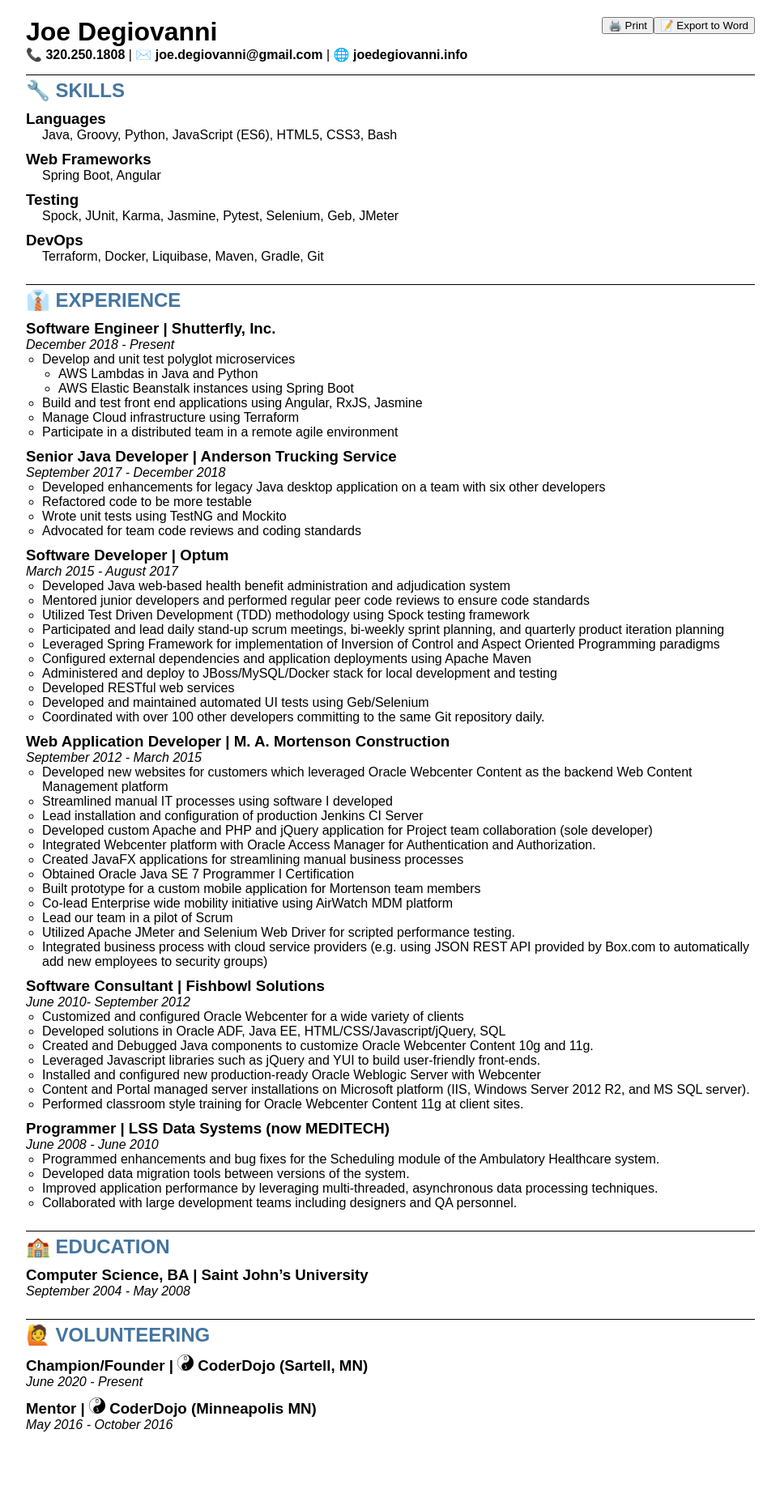
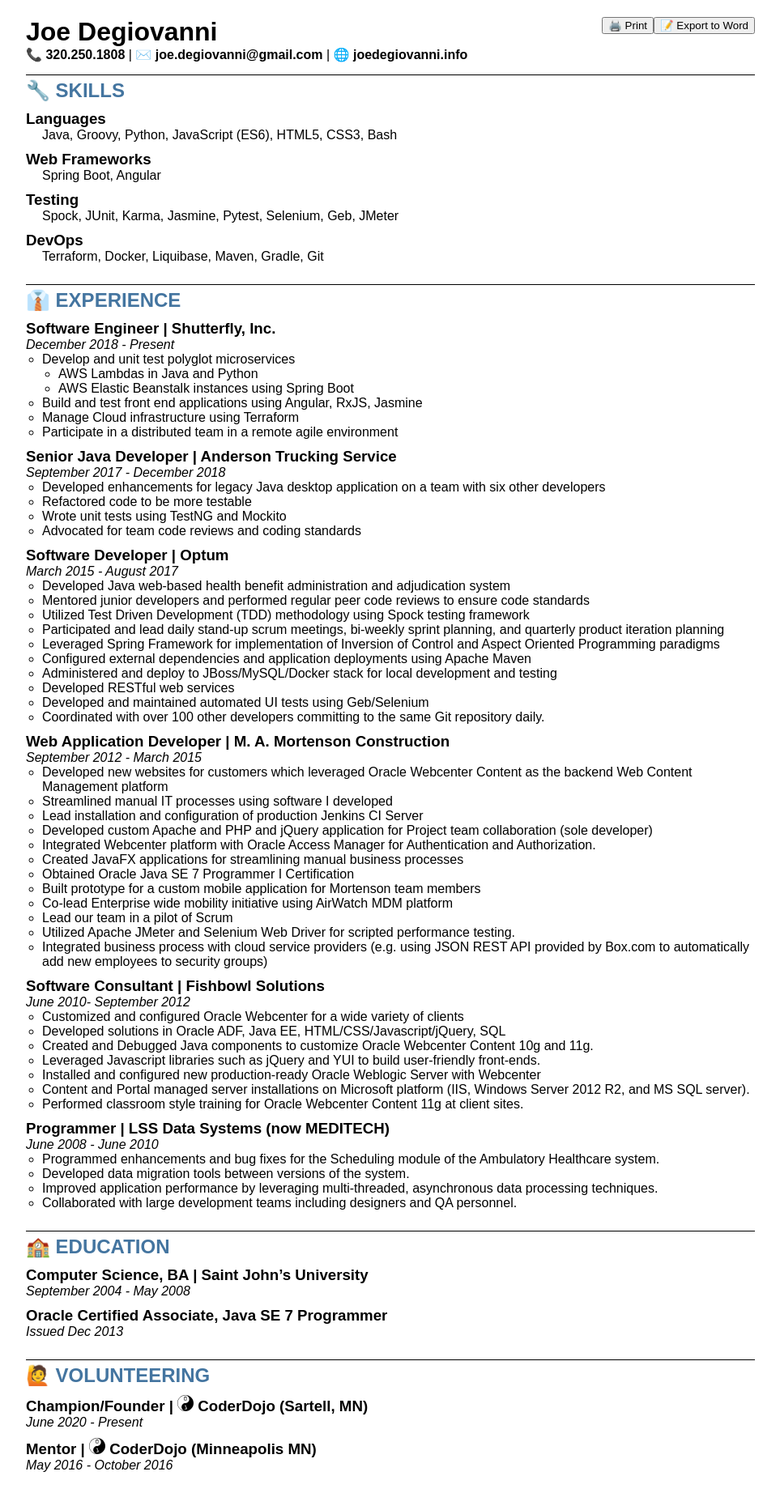
Before and after one commit to joe-degiovanni/joe-degiovanni.github.io, a Jekyll site: the page resume/index.html, which Jekyll copies as it is, in a window 1280 px wide. Shown: the whole page at 81% size, without its empty margins (158-1121 px from the left). Built offline with Jekyll 4.4.1, drawn with Linux system fonts in a browser that asks for light colours; before the commit the page ends 1794 px from its top, so only the background shows below that.

Commit message:
add Oracle Certified Associate, Java SE 7 Programmer certification

```diff
--- a/resume/index.html
+++ b/resume/index.html
@@ -121,6 +121,8 @@
         <h2>🏫 EDUCATION</h2>
         <h3>Computer Science, BA | Saint John’s University</h3>
         <i>September 2004 - May 2008</i>
+        <h3>Oracle Certified Associate, Java SE 7 Programmer</h3>
+        <i>Issued Dec 2013</i>
     </section>
 
     <section>
```
